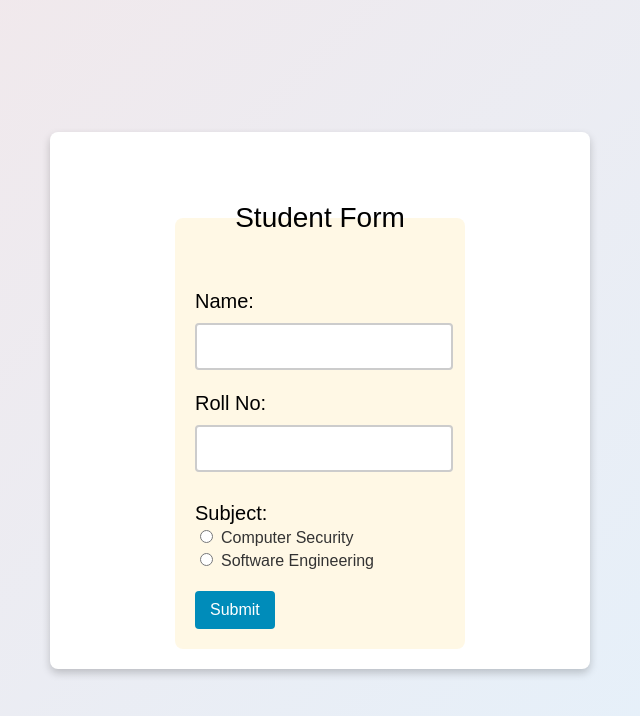
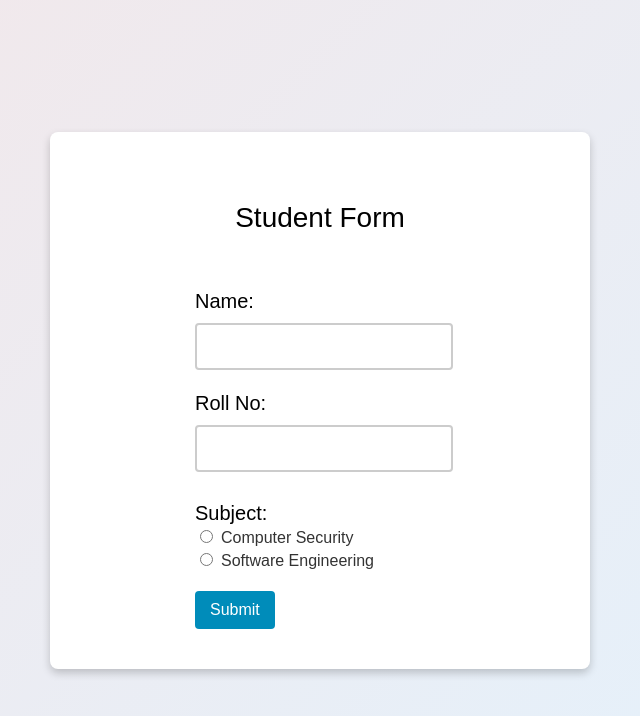
Before and after one commit to dipendrabhandariofficial/FrontPageGenerator, a React (Vite) app: page / in a window 1280 px wide. Shown: the top 716 px of the page, without its empty margins (320-960 px from the left). Built offline with nearby package versions, Linux system fonts and the light colour scheme.

Commit message:
Update Home.css

```diff
--- a/src/pages/Home/Home.css
+++ b/src/pages/Home/Home.css
@@ -83,7 +83,7 @@ p {
 fieldset {
   border: none;
   padding: 20px;
-  background-color: rgba(255, 187, 0, 0.1);
+
   border-radius: 8px;
 }
 
```
